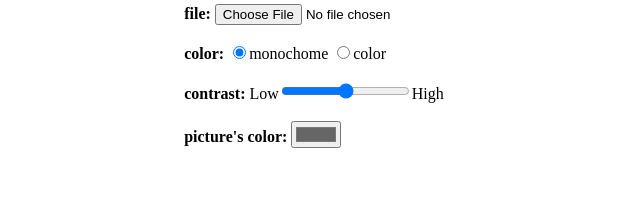
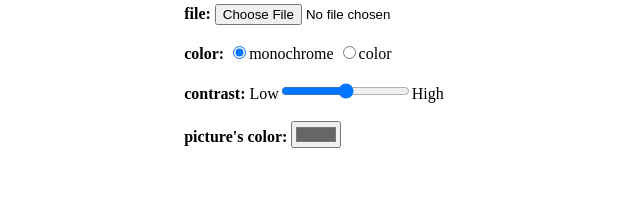
Before and after one commit to ThozK/qrcodePlusPictures, a plain HTML site: page index.html in a window 1280 px wide. Shown: the part 770-980 px from the top of the page, 314-954 px from the left. Drawn offline with Linux system fonts and the light colour scheme.

Commit message:
Update index.html

```diff
--- a/index.html
+++ b/index.html
@@ -186,7 +186,7 @@
                 <b>color:</b>
 
                 <input type="radio" id="mono" name="colOrMono" value="mono" checked
-                    onchange="handleChange(event)" /><label>monochome</label>
+                    onchange="handleChange(event)" /><label>monochrome</label>
                 <input type="radio" id="color" name="colOrMono" value="color"
                     onchange="handleChange(event)" /><label>color</label>
             </div><br>
```
